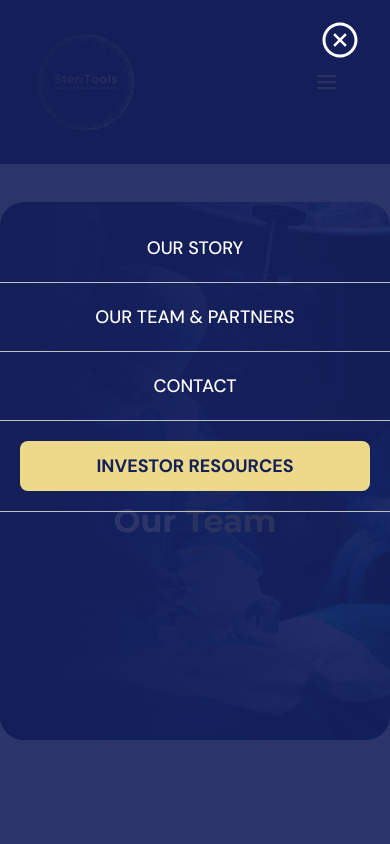
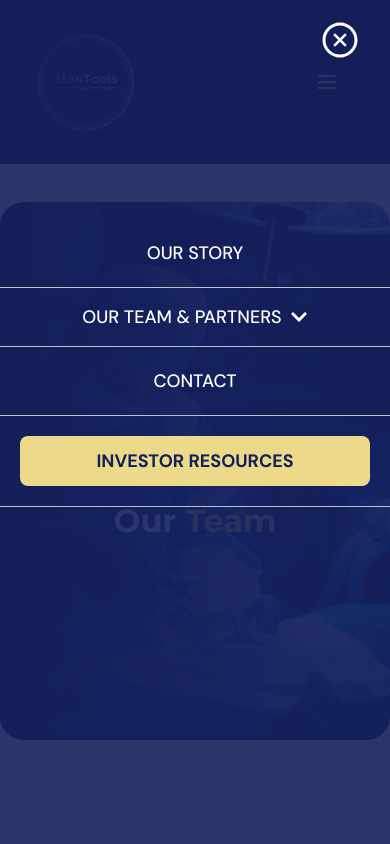
Before and after one commit to projectlead-innovativemojo/Steri-Tools, a Next.js app: page /our-team in a window 390 px wide. Both pictures are taken after a click on the button "Open main menu". Shown: the top 844 px of the page. Built offline with nearby package versions, Linux system fonts and the light colour scheme.

Commit message:
( Navbar ) updated navbar add dropdown

```diff
--- a/src/components/Navbar/index.tsx
+++ b/src/components/Navbar/index.tsx
@@ -1,28 +1,31 @@
 "use client";
+import React, { useEffect, useState } from "react";
 import Image from "next/image";
 import Link from "next/link";
-
-import React, { useEffect, useState } from "react";
-
+// import { usePathname } from "next/navigation";
+import { FaChevronDown } from "react-icons/fa";
 import { gsap } from "gsap";
-
 import Drawer from "../ui/Drawer";
 import Button from "../ui/Button";
-
 const Navbar = () => {
   const [isOpen, setIsOpen] = useState(false);
-
+  const [teamPartnerToggle, setteamPartnerToggle] = useState(false);
   const onClose = () => setIsOpen(false);
   const onOpen = () => setIsOpen(true);
-
+  // const currentPath = usePathname();
+  const [visibleDropdown, setVisibleDropdown] = useState<
+    "about" | "work" | "network" | null
+  >(null);
+  const handleteamPartnerToggle = () => {
+    setteamPartnerToggle(!teamPartnerToggle);
+    // (false);
+  };
   useEffect(() => {
     if (isOpen) {
       // Select all list items
       const listItems = document.querySelectorAll(".list-items");
-
       // Set initial opacity to 0 and translateX to 20px
       gsap.set(listItems, { opacity: 0, x: 20 });
-
       // Iterate through list items and animate them
       gsap.to(listItems, {
         delay: 0.5,
@@ -34,7 +37,6 @@ const Navbar = () => {
       });
     }
   }, [isOpen]);
-
   return (
     <>
       <nav className="relative w-full px-5 py-[16px] bg-[#14205A]">
@@ -51,7 +53,6 @@ const Navbar = () => {
                 height={132}
               />
             </Link>
-
             {/* Desktop nav (md and up) */}
             <div className="hidden md:flex gap-[70px]">
               <ul className="font-medium flex items-center gap-[40px]">
@@ -63,13 +64,43 @@ const Navbar = () => {
                     Our Story
                   </Link>
                 </li>
-                <li>
+                <li
+                  onMouseEnter={() => setVisibleDropdown("work")}
+                  onMouseLeave={() => setVisibleDropdown(null)}
+                >
+                  <div className="text-[18px] text-primary font-walsheimGt font-bold leading-[25.5px]">
+                    <button type="button" className="flex items-center gap-2">
+                      <p className="block text-[18px] font-normal leading-[26px] text-[#FAF9F6]">
+                        Our Team & Partners
+                      </p>
+                    </button>
+                    <span className="underline-effect"></span>
+                    {visibleDropdown === "work" && (
+                      <div className="absolute py-2 mt-[2px] bg-[#14205A] opacity-100 transition-opacity duration-300 min-w-[200px] border-2 border-[#EDD98A] rounded-[6px]">
+                        <div className="py-1 flex flex-col h-full gap-2 justify-center">
+                          <div className="px-4">
                             <Link
                               href="/our-team"
-                    className="block text-[18px] font-normal leading-[26px] text-[#FAF9F6]"
+                              className="text-[#fff] text-[16px] leading-3 font-walsheimGt font-medium"
                             >
-                    Our Team & Partners
+                              Our Team
                             </Link>
+                            <span className="underline-effect2"></span>
+                          </div>
+                          <hr className="my-1" />
+                          <div className="px-4">
+                            <Link
+                              href="/our-partners"
+                              className="text-[#fff] text-[16px] leading-3 font-walsheimGt font-medium"
+                            >
+                              Our Partners
+                              <span className="underline-effect2"></span>
+                            </Link>
+                          </div>
+                        </div>
+                      </div>
+                    )}
+                  </div>
                 </li>
                 <li>
                   <Link
@@ -82,11 +113,10 @@ const Navbar = () => {
               </ul>
               <Link href="/investor">
                 <Button className="p-[10px] w-[206px] h-10">
-                  Investor Resources
+                  Investor Resources
                 </Button>
               </Link>
             </div>
-
             {/* Mobile hamburger + drawer (mobile only) */}
             <div className="md:hidden block">
               <div
@@ -128,17 +158,52 @@ const Navbar = () => {
                         </li>
                       </a>
                       <hr className="h-px  bg-[#C0C0C0] border-0 dark:bg-[#C0C0C0]"></hr>
-
+                      <li className=" group flex justify-center">
+                        <div className="text-[12px] text-primary w-full font-walsheimGt font-medium leading-[25.5px]">
+                          <li
+                            className="text-center py-[15px] flex justify-center items-center gap-2"
+                            onClick={handleteamPartnerToggle}
+                          >
+                            <p
+                              className="block text-[18px] font-medium leading-7 text-[#FFFFFF] uppercase"
+                              onClick={(e) => e.stopPropagation()}
+                            >
+                              Our Team & Partners
+                            </p>
+                            <FaChevronDown
+                              className={`text-white transform transition-transform duration-300 text-[18px] ${
+                                teamPartnerToggle ? "rotate-180" : "rotate-0"
+                              }`}
+                            />
+                          </li>
+                          <div
+                            className={`relative  left-0 w-full transition-all duration-500 ease-in-out overflow-hidden ${
+                              teamPartnerToggle
+                                ? "max-h-[180px] opacity-100"
+                                : "max-h-0 opacity-0"
+                            }`}
+                          >
+                            <div className="pt-1 pb-4 flex items-center flex-col h-full justify-center">
                               <a
                                 href="/our-team"
-                        className="block  text-[18px] font-medium leading-7 text-[#FFFFFF] uppercase"
+                                className="text-white text-[13px] font-semibold  font-futuraBT"
+                                onClick={(e) => e.stopPropagation()}
                               >
-                        <li className="flex justify-center py-[20px] list-items">
-                          Our Team & Partners
+                                Our Team
+                              </a>
+                              <div className="w-full border-t border-white my-2"></div>
+                              <a
+                                href="/our-partners"
+                                className="text-white text-[13px] font-semibold  font-futuraBT"
+                                onClick={(e) => e.stopPropagation()}
+                              >
+                                Our Partners
+                              </a>
+                            </div>
+                          </div>
+                        </div>
                       </li>
-                      </a>
                       <hr className="h-px  bg-[#C0C0C0] border-0 dark:bg-[#C0C0C0]"></hr>
-
                       <a
                         href="/contact-us"
                         className="block text-[18px] font-medium leading-7 text-[#FFFFFF]"
@@ -148,13 +213,11 @@ const Navbar = () => {
                         </li>
                       </a>
                       <hr className="h-px my- bg-[#C0C0C0] border-0 dark:bg-[#C0C0C0]"></hr>
-
                       <a href="/investor" className="px-5">
                         <Button className="p-[15px] w-full my-5 mx-auto h-[50px] uppercase">
-                          Investor Resources
+                          Investor Resources
                         </Button>
                       </a>
-
                       <hr className="h-px  bg-[#C0C0C0] border-0 dark:bg-[#C0C0C0]"></hr>
                     </ul>
                   </div>
@@ -167,5 +230,4 @@ const Navbar = () => {
     </>
   );
 };
-
 export default Navbar;
```
Lines whose indentation alone changed are shown as unchanged.
